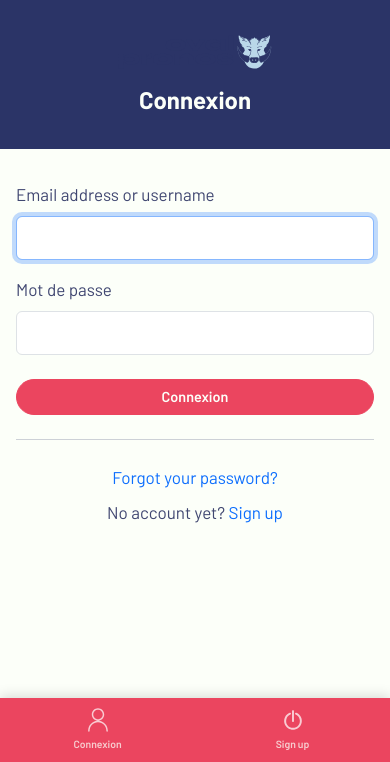
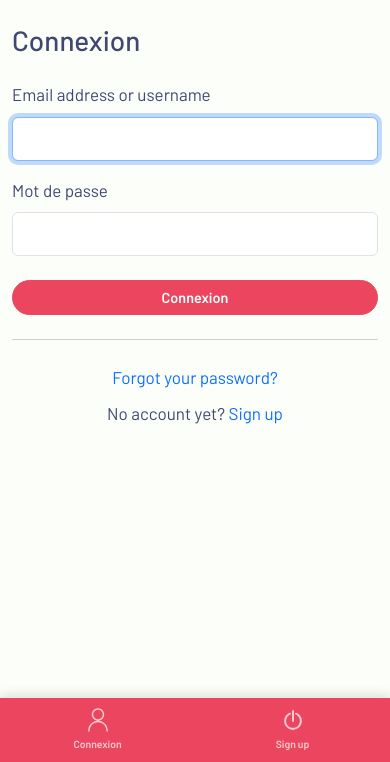
Before and after one commit to AmauryArmengaud/Ovalpronos, a Django app: page /accounts/login/ in a window 390 px wide. Shown: the part 82-844 px from the top of the page. Run offline with Django 5.2, Linux system fonts and the light colour scheme; some libraries are stand-ins or nearby versions.

Commit message:
fix(accounts): remove auth-header navy banner from auth pages
The navy banner duplicated the logo from the navbar and pushed forms
below the fold on mobile. Auth pages now use the default cream
container (container my-4) with a plain h1 title — same pattern as
Pronos and Rankings pages.

Invitation context when ?next= points to a league: replaced the
nav-banner subtitle with a small .auth-invite-context tinted chip
(ti-users icon + league name). CSS rule added: navy background is
reserved for .home-hero and the public invite page only.

Also removed stale .auth-header / .auth-body CSS blocks; added
.auth-invite-context. REDESIGN.md updated with the navy reservation
rule and the new auth page layout spec.

Co-Authored-By: Claude Sonnet 4.6 <noreply@anthropic.com>

```diff
--- a/static/css/main.css
+++ b/static/css/main.css
@@ -1543,35 +1543,20 @@ main {
 }
 
 /* ─── Auth pages (login, register, password reset) ────────────────────── */
-
-.auth-header {
-  background: var(--color-primary);
-  padding: 2rem 1.5rem 1.75rem;
-  text-align: center;
-}
-
-.auth-header__logo {
-  display: inline-block;
-  margin-bottom: 0.875rem;
-}
-
-.auth-header__title {
-  font-size: 1.5rem;
-  font-weight: 700;
-  color: var(--color-text-on-primary);
-  margin: 0 0 0.375rem;
-  line-height: 1.2;
-}
-
-.auth-header__sub {
+/* Navy background is RESERVED for .home-hero and .invite page only.       */
+/* Auth forms use the default cream container — no hero, no logo repeat.   */
+
+.auth-invite-context {
+  background: var(--color-surface-raised);
+  border: 1px solid rgba(43, 52, 103, 0.12);
+  border-radius: var(--radius-md);
+  padding: 0.625rem 0.875rem;
   font-size: var(--text-sm);
-  color: rgba(252, 255, 249, 0.80);
-  margin: 0;
   font-weight: 500;
-}
-
-.auth-body {
-  padding: 2rem 1rem 3rem;
+  color: var(--color-text-secondary);
+  display: flex;
+  align-items: center;
+  gap: 0.5rem;
 }
 
 /* ─── Profile page ────────────────────────────────────────────────────── */
--- a/templates/accounts/login.html
+++ b/templates/accounts/login.html
@@ -1,31 +1,27 @@
 {% extends "base.html" %}
 {% load i18n %}
-{% load static %}
 
 {% block title %}{% trans "Log in" %} — Oval'Pronos{% endblock %}
-{% block main_class %}p-0{% endblock %}
 
 {% block extra_head %}
 <script src="https://challenges.cloudflare.com/turnstile/v0/api.js" async defer></script>
 {% endblock %}
 
 {% block content %}
-<div class="auth-header">
-  <a href="{% url 'matches:home' %}" class="auth-header__logo">
-    <img src="{% static 'img/logo.svg' %}" alt="Oval'Pronos" height="40">
-  </a>
-  <h1 class="auth-header__title">{% trans "Log in" %}</h1>
+<div class="row justify-content-center">
+  <div class="col-12 col-sm-10 col-md-6 col-lg-5">
+
+    <h1 class="mb-4">{% trans "Log in" %}</h1>
+
     {% if invite_league %}
-    <p class="auth-header__sub">{% blocktrans with name=invite_league.name %}To join {{ name }}{% endblocktrans %}</p>
+    <div class="auth-invite-context mb-3">
+      <i class="ti ti-users" aria-hidden="true"></i>
+      {% blocktrans with name=invite_league.name %}To join {{ name }}{% endblocktrans %}
+    </div>
     {% endif %}
-</div>
 
-<div class="auth-body">
-  <div class="row justify-content-center">
-    <div class="col-12 col-sm-10 col-md-6 col-lg-4">
     <form method="post">
       {% csrf_token %}
-        {# next is in the URL querystring — Django LoginView reads request.GET.get('next') on success #}
 
       <div class="mb-3">
         <label for="{{ form.username.id_for_label }}" class="form-label fw-500">
@@ -90,7 +86,7 @@
         </a>
       </p>
     </div>
-    </div>
+
   </div>
 </div>
 {% endblock %}
```
Also changed, not shown: docs/REDESIGN.md (+15 -23 lines), templates/accounts/password_reset.html (+6 -13 lines), templates/accounts/password_reset_complete.html (+6 -10 lines), templates/accounts/password_reset_confirm.html (+6 -13 lines), templates/accounts/password_reset_done.html (+6 -10 lines), templates/accounts/register.html (+10 -13 lines). Lines whose indentation alone changed are shown as unchanged.
